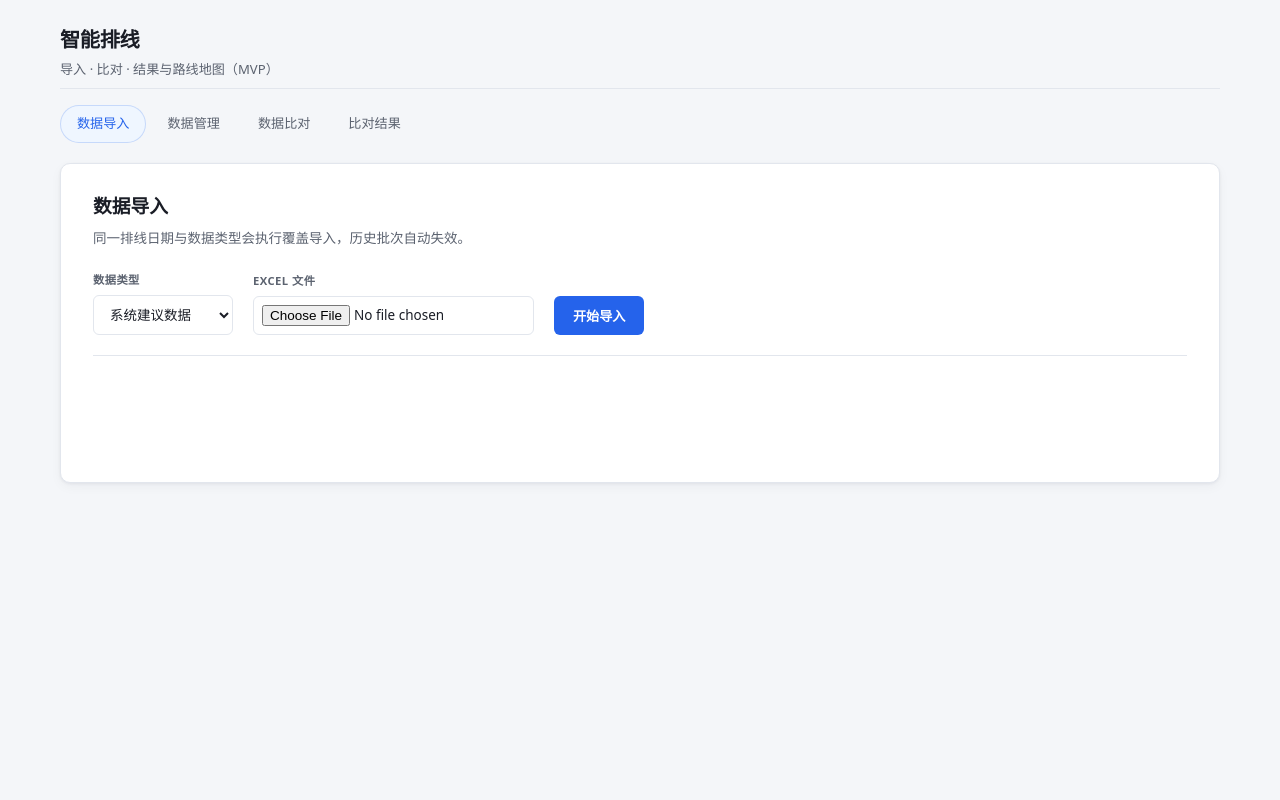
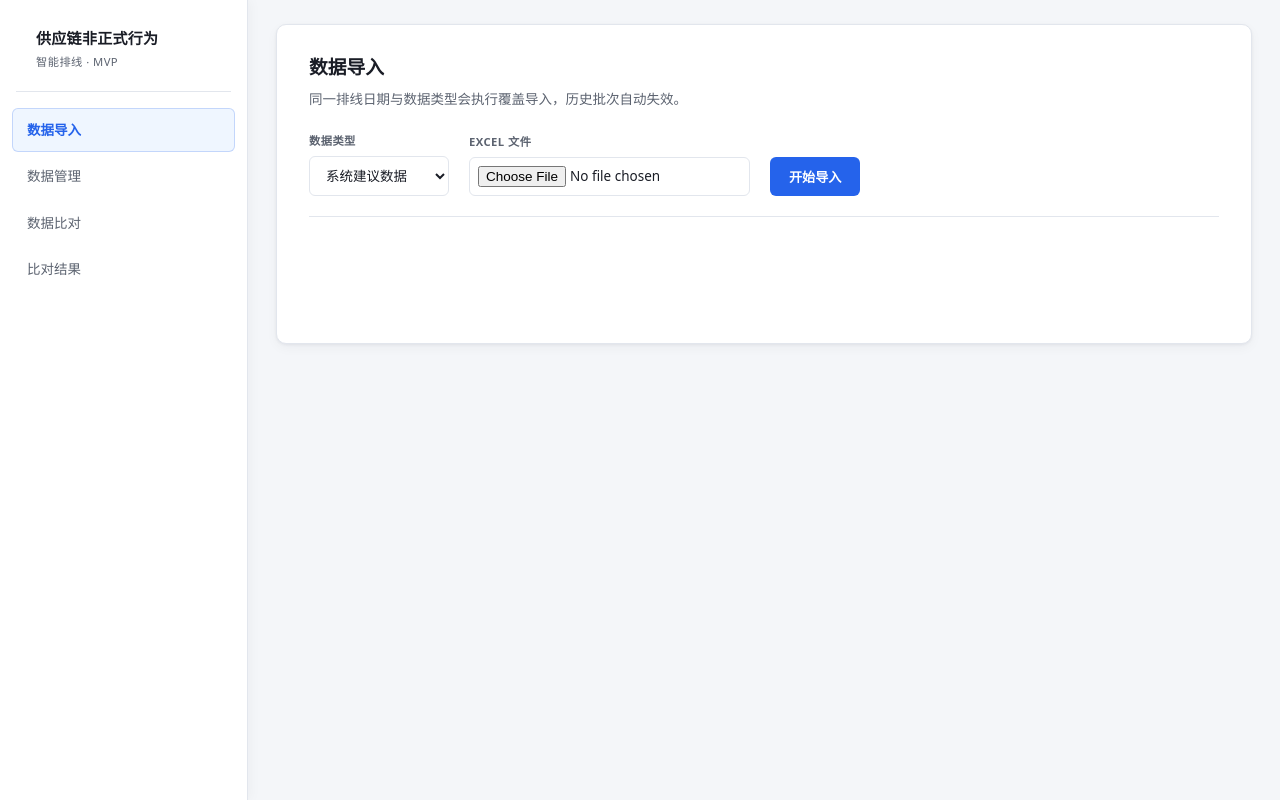
Before and after one commit to immtt/my-cursor-project, a plain HTML site: page frontend/index.html in a window 1280 px wide. Drawn offline with Linux system fonts and the light colour scheme.

Commit message:
feat: 左侧导航菜单与外壳标题供应链非正式行为
Made-with: Cursor

```diff
--- a/frontend/index.html
+++ b/frontend/index.html
@@ -3,24 +3,36 @@
   <head>
     <meta charset="UTF-8" />
     <meta name="viewport" content="width=device-width, initial-scale=1.0" />
-    <title>智能排线 · 数据比对</title>
+    <title>供应链非正式行为 · 智能排线</title>
     <link rel="stylesheet" href="./src/theme.css" />
   </head>
   <body>
-    <div class="app-frame">
-      <header class="app-header">
-        <h1 class="app-header__title">智能排线</h1>
-        <p class="app-header__sub">导入 · 比对 · 结果与路线地图（MVP）</p>
-      </header>
-      <nav>
-        <ul class="nav-tabs" id="main-nav">
-          <li><a class="nav-tab" href="#import" data-route="#import">数据导入</a></li>
-          <li><a class="nav-tab" href="#data" data-route="#data">数据管理</a></li>
-          <li><a class="nav-tab" href="#compare" data-route="#compare">数据比对</a></li>
-          <li><a class="nav-tab" href="#result" data-route="#result">比对结果</a></li>
-        </ul>
-      </nav>
-      <main id="app" class="main-card" aria-live="polite"></main>
+    <div class="app-shell">
+      <aside class="sidebar" aria-label="主导航">
+        <div class="sidebar__brand">
+          <div class="sidebar__brand-title">供应链非正式行为</div>
+          <div class="sidebar__brand-sub">智能排线 · MVP</div>
+        </div>
+        <nav>
+          <ul class="sidebar-nav" id="main-nav">
+            <li>
+              <a class="sidebar-nav__link nav-tab" href="#import" data-route="#import">数据导入</a>
+            </li>
+            <li>
+              <a class="sidebar-nav__link nav-tab" href="#data" data-route="#data">数据管理</a>
+            </li>
+            <li>
+              <a class="sidebar-nav__link nav-tab" href="#compare" data-route="#compare">数据比对</a>
+            </li>
+            <li>
+              <a class="sidebar-nav__link nav-tab" href="#result" data-route="#result">比对结果</a>
+            </li>
+          </ul>
+        </nav>
+      </aside>
+      <div class="app-main">
+        <main id="app" class="main-card" aria-live="polite"></main>
+      </div>
     </div>
     <script src="./amap-config.js"></script>
     <script src="./src/main.js"></script>
--- a/frontend/src/theme.css
+++ b/frontend/src/theme.css
@@ -36,46 +36,61 @@ body {
   line-height: 1.5;
 }
 
-.app-frame {
-  max-width: 1200px;
-  margin: 0 auto;
-  padding: 0 20px 48px;
+/* 外壳：左侧菜单 + 右侧主区 */
+.app-shell {
+  display: flex;
+  min-height: 100vh;
+  align-items: stretch;
 }
 
-.app-header {
-  padding: 24px 0 8px;
-  border-bottom: 1px solid var(--border);
-  margin-bottom: 0;
+.sidebar {
+  width: 248px;
+  flex-shrink: 0;
+  background: var(--surface);
+  border-right: 1px solid var(--border);
+  display: flex;
+  flex-direction: column;
+  padding: 20px 0 24px;
+  box-shadow: 2px 0 12px rgba(15, 23, 42, 0.04);
 }
 
-.app-header__title {
-  margin: 0;
-  font-size: 1.35rem;
-  font-weight: 600;
-  letter-spacing: -0.02em;
+.sidebar__brand {
+  padding: 8px 20px 20px;
+  margin: 0 16px 8px;
+  border-bottom: 1px solid var(--border);
 }
 
-.app-header__sub {
-  margin: 6px 0 0;
-  font-size: 0.875rem;
-  color: var(--text-secondary);
+.sidebar__brand-title {
+  font-size: 1rem;
+  font-weight: 700;
+  color: var(--text);
+  line-height: 1.35;
+  letter-spacing: 0.02em;
 }
 
-.nav-tabs {
-  display: flex;
-  flex-wrap: wrap;
-  gap: 4px;
-  padding: 16px 0 20px;
-  margin: 0;
-  list-style: none;
+.sidebar__brand-sub {
+  margin-top: 6px;
+  font-size: 0.75rem;
+  font-weight: 500;
+  color: var(--text-secondary);
+  letter-spacing: 0.04em;
+  text-transform: uppercase;
 }
 
-.nav-tab {
-  display: inline-flex;
-  align-items: center;
-  padding: 8px 16px;
-  border-radius: 999px;
-  font-size: 0.875rem;
+.sidebar-nav {
+  list-style: none;
+  margin: 0;
+  padding: 8px 12px;
+  display: flex;
+  flex-direction: column;
+  gap: 2px;
+}
+
+.sidebar-nav__link.nav-tab {
+  display: block;
+  padding: 11px 14px;
+  border-radius: var(--radius-sm);
+  font-size: 0.9rem;
   font-weight: 500;
   color: var(--text-secondary);
   text-decoration: none;
@@ -83,15 +98,23 @@ body {
   transition: background 0.15s, color 0.15s, border-color 0.15s;
 }
 
-.nav-tab:hover {
+.sidebar-nav__link.nav-tab:hover {
   color: var(--text);
   background: rgba(37, 99, 235, 0.06);
 }
 
-.nav-tab.is-active {
+.sidebar-nav__link.nav-tab.is-active {
   color: var(--primary);
   background: var(--primary-soft);
-  border-color: rgba(37, 99, 235, 0.2);
+  border-color: rgba(37, 99, 235, 0.22);
+  font-weight: 600;
+}
+
+.app-main {
+  flex: 1;
+  min-width: 0;
+  padding: 24px 28px 40px;
+  overflow-x: hidden;
 }
 
 .main-card {
@@ -403,7 +426,42 @@ select:focus {
   text-decoration: underline;
 }
 
-@media (max-width: 640px) {
+@media (max-width: 720px) {
+  .app-shell {
+    flex-direction: column;
+  }
+
+  .sidebar {
+    width: 100%;
+    border-right: none;
+    border-bottom: 1px solid var(--border);
+    box-shadow: none;
+    padding: 16px 0 12px;
+  }
+
+  .sidebar__brand {
+    margin: 0 12px 12px;
+    padding-bottom: 16px;
+  }
+
+  .sidebar-nav {
+    flex-direction: row;
+    flex-wrap: wrap;
+    padding: 0 10px 8px;
+    gap: 6px;
+  }
+
+  .sidebar-nav__link.nav-tab {
+    flex: 1 1 auto;
+    min-width: calc(50% - 6px);
+    text-align: center;
+    padding: 10px 12px;
+  }
+
+  .app-main {
+    padding: 16px 16px 32px;
+  }
+
   .main-card {
     padding: 20px 18px;
   }
```
